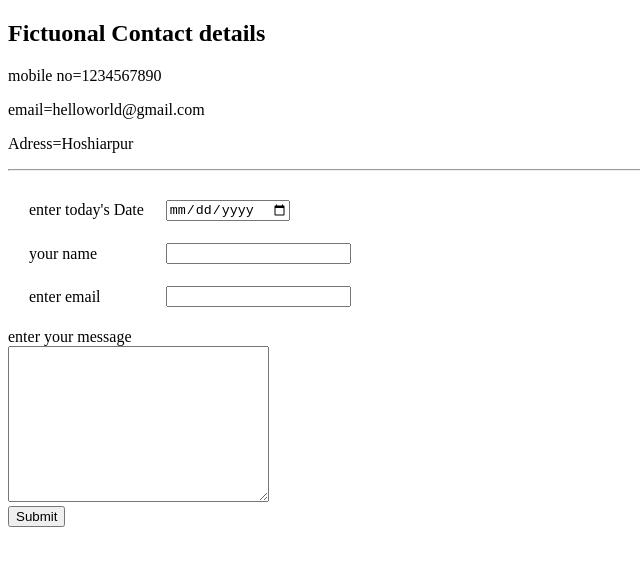
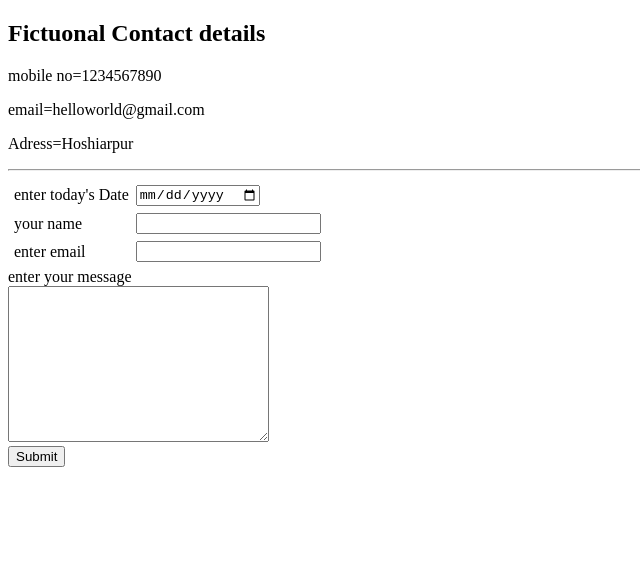
Before and after one commit to Rahul369Verma/CV, a plain HTML site: page contact.html in a window 1280 px wide. Shown: the whole page, without its empty margins (0-640 px from the left). Drawn offline with Linux system fonts and the light colour scheme.

Commit message:
Update contact.html

```diff
--- a/contact.html
+++ b/contact.html
@@ -13,7 +13,7 @@
 	<form action="mailto:info@raj963verma@gmail.com" enctype="text/plain">
 
 
-		<table cellspacing="20">
+		<table cellspacing="5">
 			<tr><td><label for="">enter today's Date</label></td>
 			<td><input type="date" name="today'sdate"></td></tr>
 			<tr><td><label for="">your name</label></td>
```
